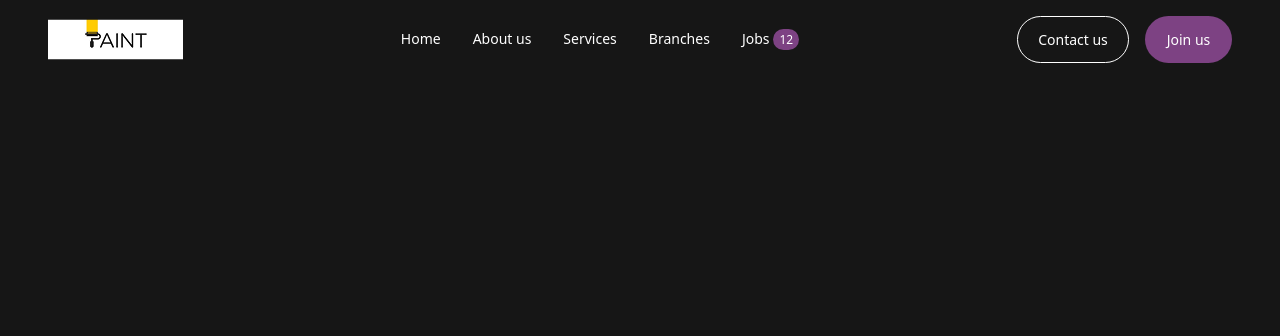
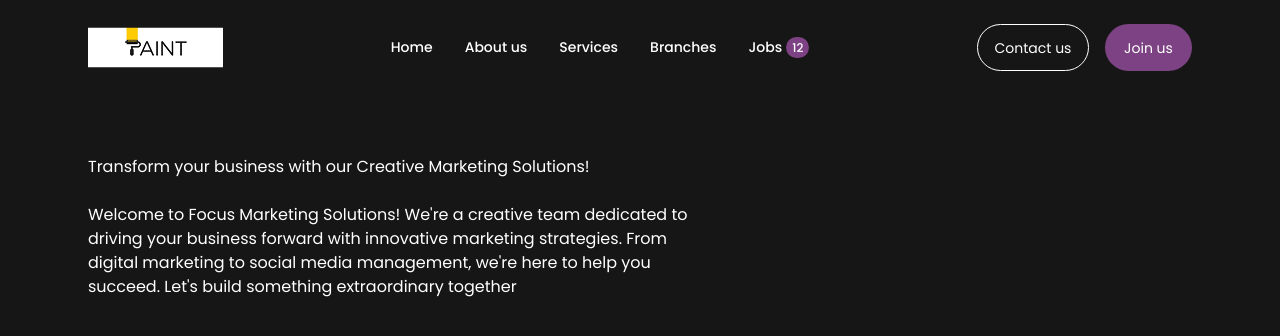
Before and after one commit to Mhamad-Raad/Naas-Project, a Next.js app: page / in a window 1280 px wide. Shown: the top 336 px of the page. Built offline with nearby package versions, Linux system fonts and the light colour scheme.

Commit message:
fix font style bug

```diff
--- a/src/Components/Layout/Navbar.js
+++ b/src/Components/Layout/Navbar.js
@@ -10,7 +10,7 @@ import Logo from '@/assets/Logo.png';
 const Navbar = () => {
   // update it in the future to use Link from 'next/link' for client-side navigation
   return (
-    <nav className='w-full text-white px-12 py-4 flex items-center justify-between'>
+    <nav className='w-full mt-6 px-22 text-white flex items-center justify-between'>
       <div className='flex items-center space-x-2'>
         <Image src={Logo} alt='Logo' width={135} height={40} />
       </div>
--- a/src/Components/Sections/Hero.js
+++ b/src/Components/Sections/Hero.js
@@ -1,5 +1,22 @@
 const Hero = () => {
-  return <section className=''></section>;
+  return (
+    <section className='w-full mt-21 pl-22 flex justify-between'>
+      <div className='max-w-[632px] flex flex-col justify-center items-start gap-6'>
+        <h1 className=''>
+          Transform your business with our Creative Marketing Solutions!
+        </h1>
+        <p className=''>
+          Welcome to Focus Marketing Solutions! We're a creative team dedicated
+          to driving your business forward with innovative marketing strategies.
+          From digital marketing to social media management, we're here to help
+          you succeed. Let's build something extraordinary together
+        </p>
+        <div className='flex'>{/* buttons */}</div>
+        {/* image here */}
+      </div>
+      <div></div>
+    </section>
+  );
 };
 
 export default Hero;
--- a/src/pages/_app.js
+++ b/src/pages/_app.js
@@ -1,17 +1,17 @@
+import '@/styles/globals.css';
+
+import { Poppins } from 'next/font/google';
+
 import Navbar from '@/Components/Layout/Navbar';
-import '@/styles/globals.css';
-import { Poppins } from 'next/font/google';
 
 const poppins = Poppins({
   subsets: ['latin'],
-  weight: ['400', '500', '600', '700'],
-  variable: '--font-poppins',
-  display: 'swap',
+  weight: ['400', '500', '600', '700', '800', '900'],
 });
 
 export default function MyApp({ Component, pageProps }) {
   return (
-    <div className={`${poppins.variable} font-sans`}>
+    <div className={poppins.className}>
       <Navbar />
       <Component {...pageProps} />
     </div>
--- a/src/styles/globals.css
+++ b/src/styles/globals.css
@@ -14,7 +14,7 @@
 
 body {
   background-color: var(--color-background);
-  font-family: var(--font-poppins), sans-serif;
+  font-family: var(--font-poppins);
 }
 
 button,
```
